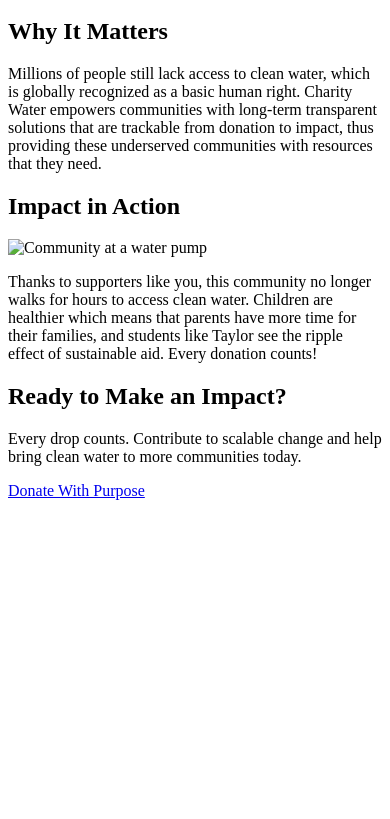
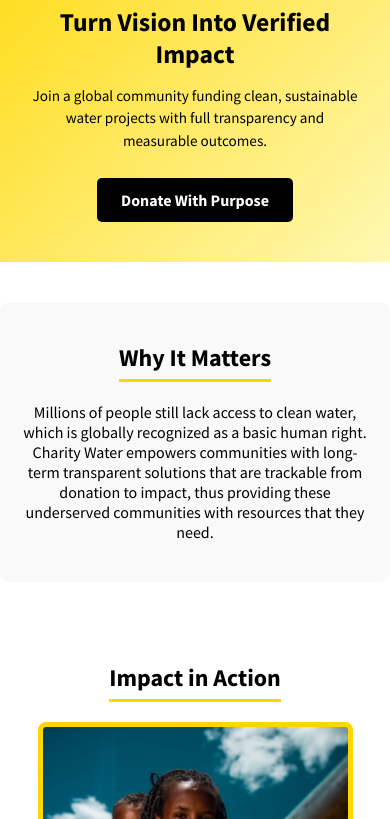
Before and after one commit to mpaez006/CharityWater, a plain HTML site: page index.html in a window 390 px wide. Shown: the part 165-984 px from the top of the page. Before the commit the page ends 844 px from the top, so only its background shows below. Drawn offline with Linux system fonts and the light colour scheme; files whose address does not match are found by name.

Commit message:
Update styles.css

```diff
--- a/styles.css
+++ b/styles.css
@@ -1,45 +1,240 @@
-<!DOCTYPE html>
-<html lang="en">
-<head>
-    <meta charset="UTF-8">
-    <meta name="viewport" content="width=device-width, initial-scale=1.0">
-    <title>Charity: Water Landing Page</title>
-    <link rel="stylesheet" href="styles.css">
-    <link href="https://fonts.googleapis.com/css2?family=Source+Sans+Pro:wght@400;700&display=swap" rel="stylesheet">
-</head>
-<body>
-    <!-- Hero Section -->
-    <section class="hero">
-        <img src="img/cw_logo.png" alt="Charity: Water Logo" class="logo">
-        <h1>Turn Vision Into Verified Impact</h1>
-        <p>Join a global community funding clean, sustainable water projects with full transparency and measurable outcomes.</p>
-        <a href="#" class="donate-button">Donate With Purpose</a>
-    </section>
+/* charity: water Brand Colors & Fonts
 
-    <!-- Story Section -->
-    <section class="why-it-matters">
-        <h2>Why It Matters</h2>
-        <p>
-            Millions of people still lack access to clean water, which is globally recognized as a basic human right. Charity Water empowers communities with long-term transparent solutions that are trackable from donation to impact, thus providing these underserved communities with resources that they need.
-        </p>
-    </section>
+Primary Colors:
+- Yellow:     #FFC907
+- Blue:       #2E9DF7
 
-    <!-- Real-World Impact Story Section -->
-    <section class="impact-story">
-        <h2>Impact in Action</h2>
-        <div class="impact-content">
-            <img src="img/HeroImage.png" alt="Community at a water pump" class="impact-image">
-            <p>
-                Thanks to supporters like you, this community no longer walks for hours to access clean water. Children are healthier which means that parents have more time for their families, and students like Taylor see the ripple effect of sustainable aid. Every donation counts!
-            </p>
-        </div>
-    </section>
+Secondary Colors:
+- Light Blue: #8BD1CB
+- Green:      #4FCB53
+- Orange:     #FF902A
+- Red:        #F5402C
+- Dark Green: #159A48
+- Pink:       #F16061
 
-    <!-- Call-to-Action Section -->
-    <section class="call-to-action">
-        <h2>Ready to Make an Impact?</h2>
-        <p>Every drop counts. Contribute to scalable change and help bring clean water to more communities today.</p>
-        <a href="#" class="donate-button">Donate With Purpose</a>
-    </section>
-</body>
-</html>
+Fonts:
+- Proxima Nova
+- Avenir
+
+*/
+
+/*
+  Charity: Water Landing Page Styles
+  This CSS uses the provided color palette and beginner-friendly styles.
+*/
+
+/* Set up the main font and background color for the whole page */
+/* Base reset */
+* {
+  margin: 0;
+  padding: 0;
+  box-sizing: border-box;
+}
+
+body {
+  font-family: 'Source Sans Pro', sans-serif;
+  background-color: #ffffff;
+  color: #000000;
+}
+
+/* Hero Section */
+.hero {
+  background-color: #FFD700; /* Charity: Water Yellow */
+  padding: 40px 20px;
+  text-align: center;
+}
+
+.logo {
+  width: 140px;
+  margin-bottom: 20px;
+}
+
+.hero h1 {
+  font-size: 2em;
+  font-weight: 700;
+  margin-bottom: 15px;
+}
+
+
+.hero p {
+  font-size: 1em;
+  max-width: 400px;
+  margin: 0 auto 25px;
+  line-height: 1.5;
+}
+
+.cta-button {
+  background-color: #000000;
+  color: #FFD700;
+  padding: 12px 24px;
+  text-decoration: none;
+  border-radius: 5px;
+  font-weight: 600;
+  transition: background-color 0.3s;
+}
+
+.cta-button:hover {
+  background-color: #333333;
+}
+
+/* Image Section */
+.image-section img {
+  width: 100%;
+  height: auto;
+  display: block;
+}
+
+.why-it-matters {
+  text-align: center;
+  margin: 40px auto;
+  max-width: 800px;
+  padding: 10px;
+}
+
+.impact-story {
+  padding: 40px 20px 10px;
+  background-color: #ffffff;
+  text-align: center;
+}
+
+.impact-content {
+  display: flex;
+  flex-direction: column;
+  align-items: center;
+}
+
+.impact-image {
+  width: 100%;
+  max-width: 600px;
+  height: auto;
+  border-radius: 8px;
+  margin-bottom: 20px;
+}
+
+.impact-content p {
+  max-width: 700px;
+  font-size: 1em;
+  text-align: center;
+}
+
+.call-to-action {
+  padding: 60px 20px;
+  background-color: #ffffff;
+  text-align: center;
+}
+
+.call-to-action h2 {
+  font-size: 2em;
+  font-weight: 700;
+  margin-bottom: 15px;
+}
+
+.call-to-action p {
+  max-width: 700px;
+  margin: 0 auto 25px auto;
+  font-size: 1em;
+  line-height: 1.5;
+}
+
+.donate-button {
+  display: inline-block;
+  background-color: #000;
+  color: #fff;
+  padding: 12px 24px;
+  font-weight: bold;
+  text-decoration: none;
+  border-radius: 5px;
+  transition: background-color 0.3s ease;
+}
+
+.donate-button:hover {
+  background-color: #333;
+}
+
+@media (max-width: 768px) {
+  .hero h1 {
+    font-size: 1.6em;
+  }
+
+  .hero p,
+  .call-to-action p,
+  .impact-content p {
+    font-size: 0.95em;
+    padding: 0 10px;
+  }
+
+  .impact-content {
+    flex-direction: column;
+    align-items: center;
+  }
+
+  .impact-image {
+    width: 90%;
+  }
+
+  .call-to-action {
+    padding: 40px 10px;
+  }
+
+  .why-it-matters {
+    padding: 20px 10px;
+  }
+}
+
+
+.donate-button {
+  display: inline-block;
+  background-color: #000;
+  color: #fff;
+  padding: 12px 24px;
+  font-weight: bold;
+  text-decoration: none;
+  border-radius: 5px;
+  transition: background-color 0.3s ease, transform 0.3s ease;
+}
+
+.donate-button:hover {
+  background-color: #333;
+  transform: scale(1.05);
+}
+
+.impact-image {
+  transition: transform 0.3s ease-in-out;
+}
+
+.impact-image:hover {
+  transform: scale(1.02);
+}
+
+.why-it-matters {
+  background-color: #f9f9f9;
+  padding: 40px 20px;
+  margin-top: 40px;
+  border-radius: 10px;
+}
+
+.impact-image {
+  border: 5px solid #FFD700;
+}
+
+.call-to-action {
+  background-color: #FFD700;
+  color: #000;
+}
+
+.call-to-action .donate-button {
+  background-color: #000;
+  color: #FFD700;
+}
+
+.hero {
+  background: linear-gradient(to bottom right, #FFD700, #fff8b3);
+}
+
+
+section h2 {
+  border-bottom: 3px solid #FFD700;
+  display: inline-block;
+  padding-bottom: 6px;
+  margin-bottom: 20px;
+}
```
